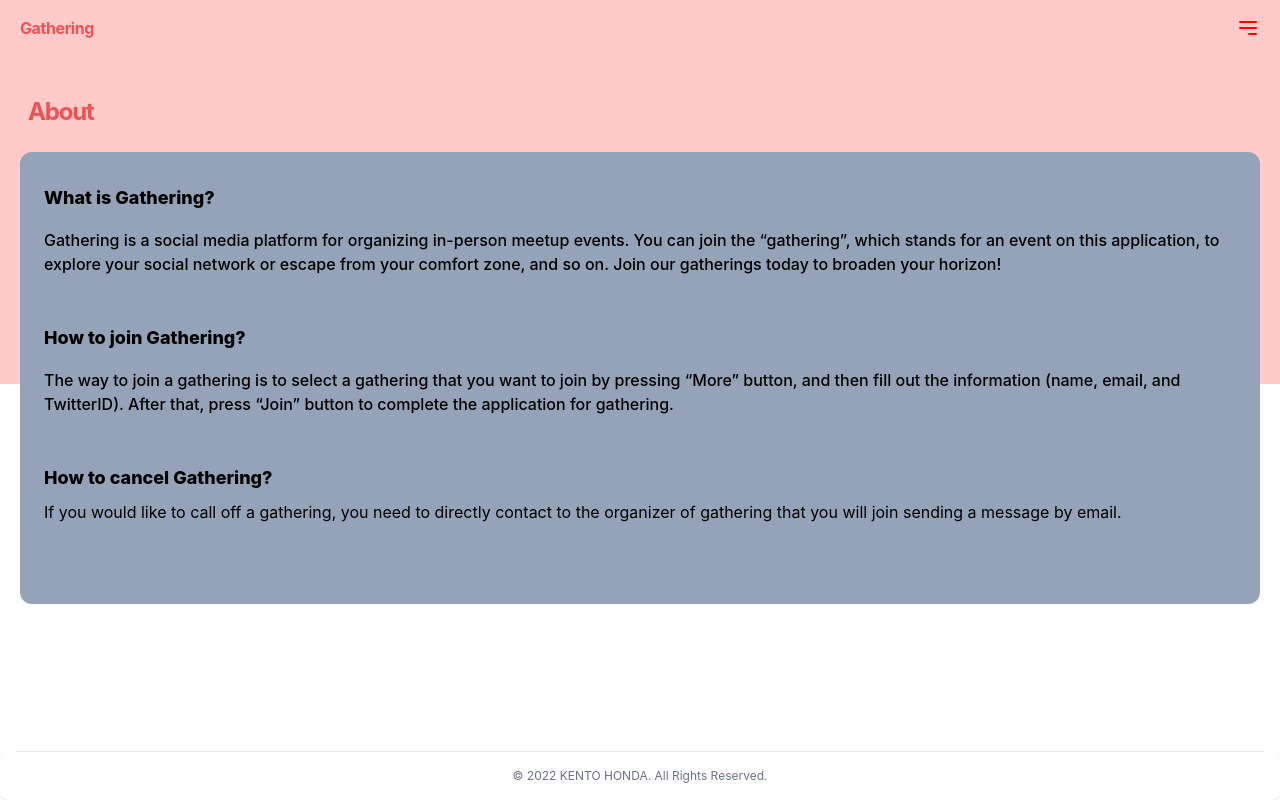
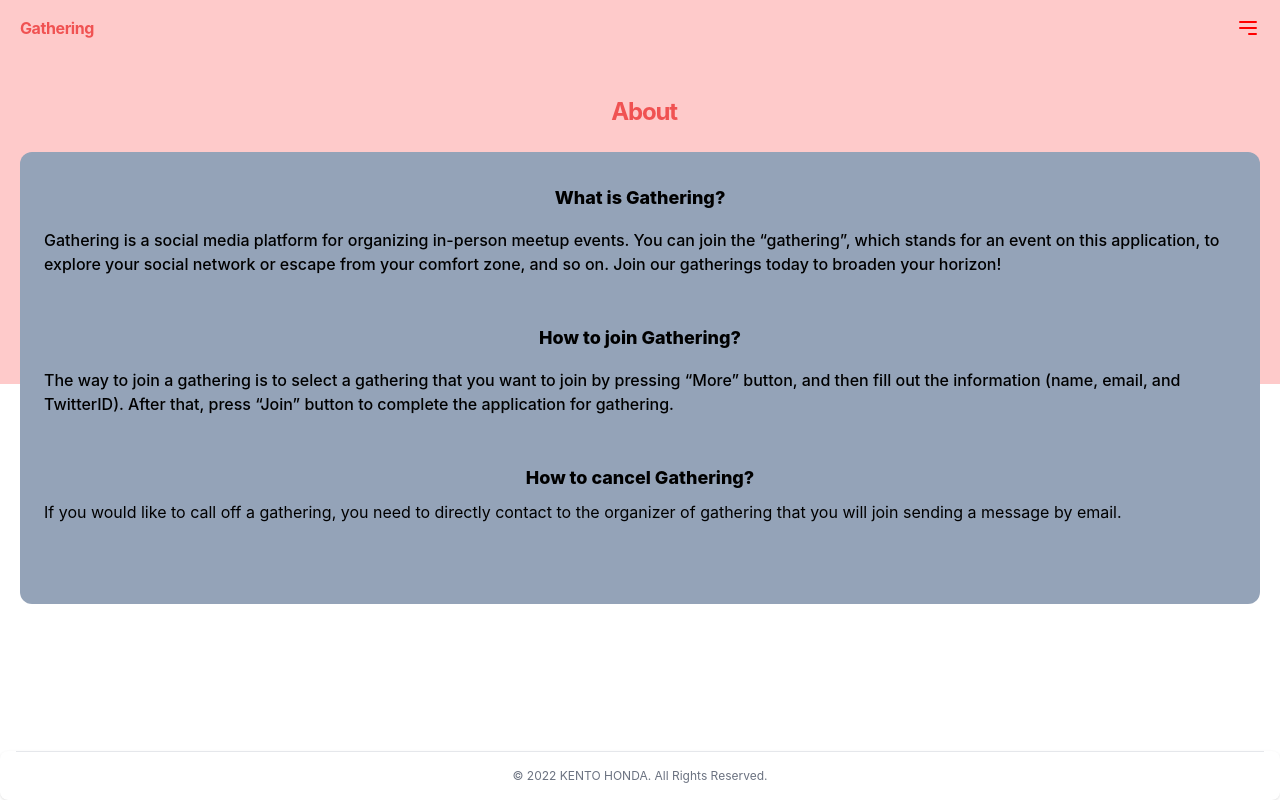
Before and after one commit to keento0809/gathering, a Next.js app in the folder frontend/: page /about in a window 1280 px wide. Built offline with nearby package versions, Linux system fonts and the light colour scheme.

Commit message:
Adding responsible design (1024px)

```diff
--- a/frontend/components/Form/ApplicationForm.tsx
+++ b/frontend/components/Form/ApplicationForm.tsx
@@ -62,7 +62,6 @@ const ApplicationForm = ({ gathering }: GatheringProps) => {
       router.push(`/home`);
     }
   };
-
   return (
     <>
       <form onSubmit={handleSubmit}>
--- a/frontend/components/Form/EditGatheringForm.tsx
+++ b/frontend/components/Form/EditGatheringForm.tsx
@@ -83,7 +83,8 @@ const EditGatheringForm = ({ gathering }: GatheringProps) => {
           Participants
         </span>
         <ul className="border border-red-500 py-4 rounded-lg">
-          {gatheringInfo.participants.map((participant, index) => {
+          {gatheringInfo.participants.length > 0 &&
+            gatheringInfo.participants.map((participant, index) => {
               const { username, email } = participant;
               return (
                 <li key={index} className="pb-1 pl-4 list-none">
@@ -111,6 +112,9 @@ const EditGatheringForm = ({ gathering }: GatheringProps) => {
                 </li>
               );
             })}
+          {gatheringInfo.participants.length === 0 && (
+            <p className="pb-1 pl-4">No participants found.</p>
+          )}
         </ul>
       </div>
       <form onSubmit={handleSubmit}>
--- a/frontend/components/SearchInput/SearchInput.tsx
+++ b/frontend/components/SearchInput/SearchInput.tsx
@@ -11,8 +11,8 @@ const SearchInput = ({ handleInputWord }: handleInputWord) => {
   return (
     <>
       <form>
-        <div className="flex">
-          <div className="relative w-full">
+        <div className="flex lg:justify-center">
+          <div className="relative w-full md:w-1/2">
             <input
               type="search"
               id="search-dropdown"
--- a/frontend/pages/about/index.tsx
+++ b/frontend/pages/about/index.tsx
@@ -6,13 +6,13 @@ const About = () => {
   return (
     <>
       <Wrapper>
-        <h2 className="text-2xl pl-2 font-bold tracking-tighter text-left text-red-500 dark:text-red-400">
+        <h2 className="text-2xl pl-2 font-bold tracking-tighter text-left lg:text-center text-red-500 dark:text-red-400">
           About
         </h2>
         <Card>
           <div className="explanations py-2">
             <section className="pb-12">
-              <h3 className="section-title text-lg font-extrabold">
+              <h3 className="section-title text-lg lg:text-center font-extrabold">
                 What is Gathering?
               </h3>
               <p className="pt-4 font-medium">
@@ -24,7 +24,7 @@ const About = () => {
               </p>
             </section>
             <section className="pb-12">
-              <h3 className="section-title text-lg font-extrabold">
+              <h3 className="section-title text-lg lg:text-center font-extrabold">
                 How to join Gathering?
               </h3>
               <p className="pt-4 font-medium">
@@ -36,7 +36,7 @@ const About = () => {
               </p>
             </section>
             <section className="pb-12">
-              <h3 className="section-title text-lg font-extrabold">
+              <h3 className="section-title text-lg lg:text-center font-extrabold">
                 How to cancel Gathering?
               </h3>
               <p className="pt-2">
--- a/frontend/pages/admin/home.tsx
+++ b/frontend/pages/admin/home.tsx
@@ -63,12 +63,12 @@ const AdminHome = ({ data }: DataPropsAtAdminHome) => {
           )}
           {session && (
             <div>
-              <h3 className="text-3xl text-red-500 font-bold tracking-tight">
+              <h3 className="text-3xl text-red-500 lg:text-center font-bold tracking-tight">
                 Hello, {session.user?.name}!
               </h3>
               <div className="pt-8 pb-4 max-h-700 overflow-scroll">
                 <div className="">
-                  <h3 className="text-xl font-bold tracking-tight overflow-y-scroll">
+                  <h3 className="text-xl lg:text-center font-bold tracking-tight overflow-y-scroll">
                     Gatherings as Organizer ({hostGatherings.length})
                   </h3>
                   <GatheringsList data={hostGatherings} />
--- a/frontend/pages/home/index.tsx
+++ b/frontend/pages/home/index.tsx
@@ -13,7 +13,7 @@ const Home = ({ data }: GatheringsArrayType) => {
         <title>Home</title>
       </Head>
       <Wrapper>
-        <div className="home-title">
+        <div className="home-title lg:text-center">
           <h3 className="text-3xl text-red-500 font-bold tracking-tight">
             Welcome to Gathering!
           </h3>
@@ -22,7 +22,7 @@ const Home = ({ data }: GatheringsArrayType) => {
           </p>
         </div>
         <div className="pt-8 pb-4">
-          <h3 className="text-2xl font-bold tracking-tight overflow-y-scroll">
+          <h3 className="text-2xl lg:text-center font-bold tracking-tight overflow-y-scroll">
             Upcoming
           </h3>
           <GatheringsList data={data} />
--- a/frontend/pages/search/index.tsx
+++ b/frontend/pages/search/index.tsx
@@ -18,12 +18,12 @@ const SearchGathering = ({ data }: GatheringsArrayType) => {
   );
   return (
     <Wrapper>
-      <h2 className="text-2xl pl-0.5 font-bold tracking-tighter text-left text-red-500 dark:text-red-400">
+      <h2 className="text-2xl pl-0.5 font-bold tracking-tighter text-left lg:text-center text-red-500 dark:text-red-400">
         Search Gathering
       </h2>
       <div className="explanations py-8">
         <div className="text-sm pl-0.5 pb-2">
-          <p>
+          <p className="lg:text-center">
             <span className="font-semibold">
               {filteredData.length} gathering
             </span>{" "}
```
Lines whose indentation alone changed are shown as unchanged.
